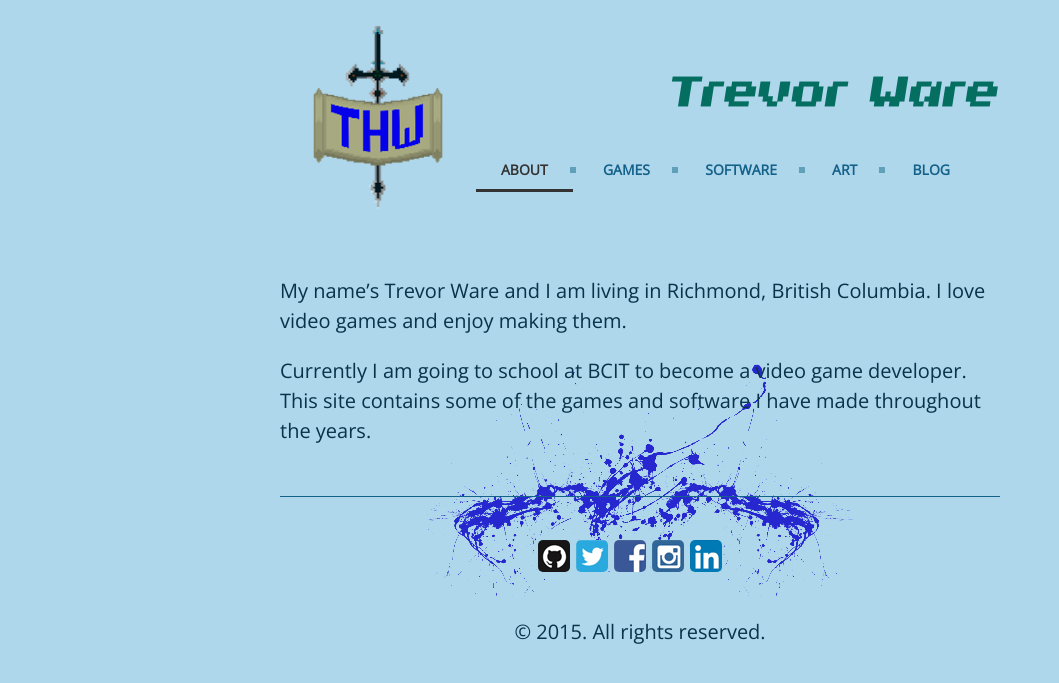
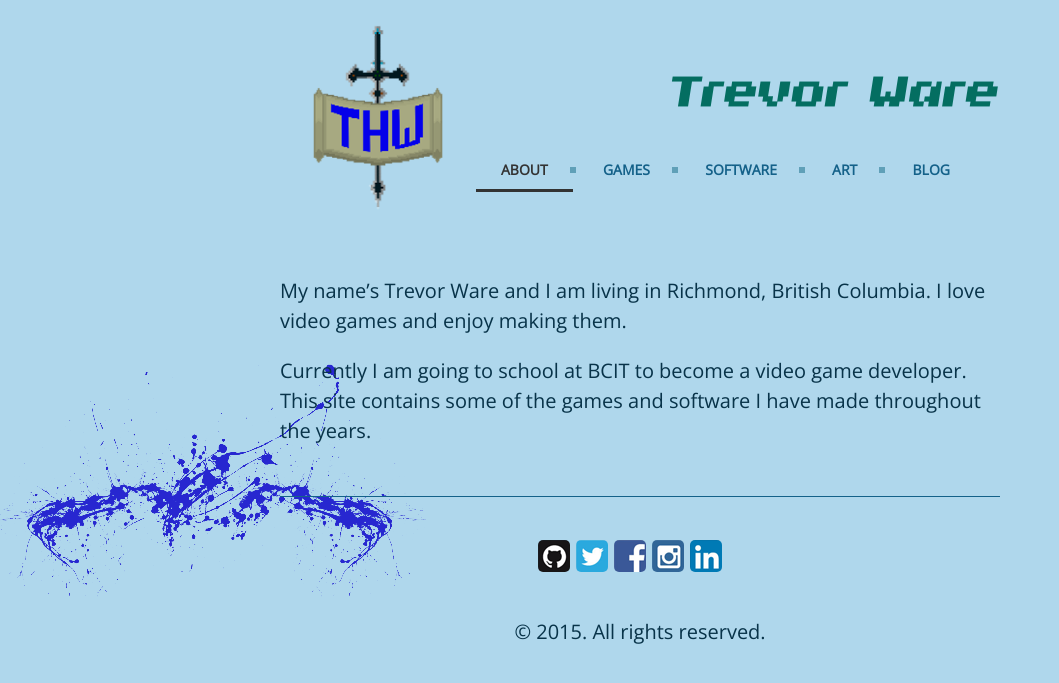
Before and after one commit to twarrre/twarrre.github.io, a Jekyll site: the page built from index.md, in a window 1280 px wide. Shown: the top 683 px of the page, without its empty margins (0-1059 px from the left). Built offline with Jekyll 4.4.1, drawn with Linux system fonts in a browser that asks for light colours.

Commit message:
Moving the image to test something.

```diff
--- a/public/css/poole.css
+++ b/public/css/poole.css
@@ -69,7 +69,7 @@ body {
   background-image: url("/assets/logo/splatter.png");
   background-color: #afd7ec;
   background-repeat: no-repeat;
-  background-position: center bottom;
+  background-position: left bottom;
   -webkit-text-size-adjust: 100%;
       -ms-text-size-adjust: 100%;
 }
```
